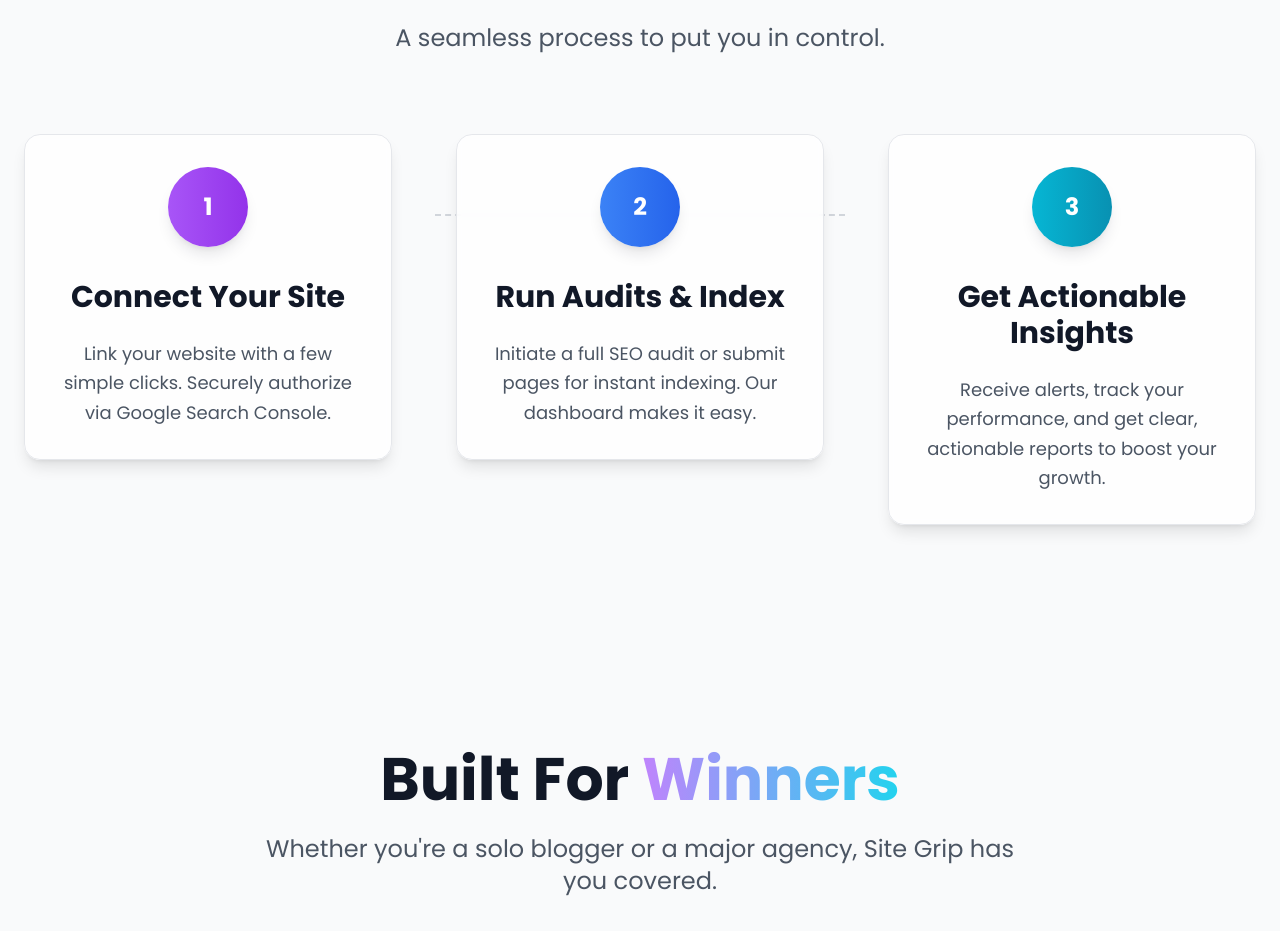
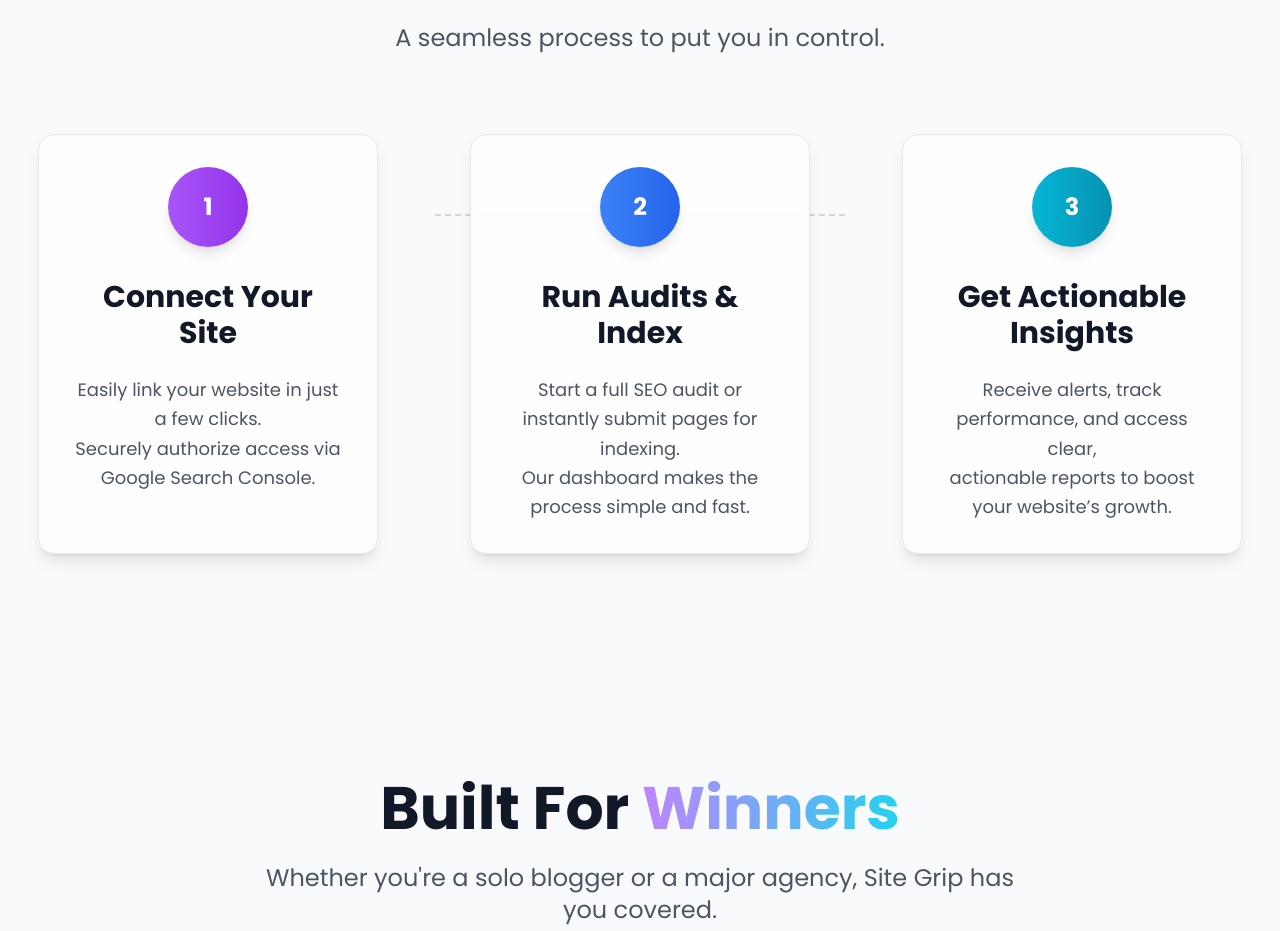
Before and after one commit to Baranidharan911/sitegrip-front, a Next.js app: page / in a window 1280 px wide. Shown: the part 1140-2071 px from the top of the page. Built offline with nearby package versions, Linux system fonts and the light colour scheme; no server answers.

Commit message:
corrected 3 card component

```diff
--- a/src/components/Home/Process.tsx
+++ b/src/components/Home/Process.tsx
@@ -5,19 +5,19 @@ const Process: React.FC = () => {
     {
       number: 1,
       title: 'Connect Your Site',
-      description: 'Link your website with a few simple clicks. Securely authorize via Google Search Console.',
+      description: 'Easily link your website in just a few clicks.\nSecurely authorize access via Google Search Console.',
       color: 'from-purple-500 to-purple-600',
     },
     {
       number: 2,
       title: 'Run Audits & Index',
-      description: 'Initiate a full SEO audit or submit pages for instant indexing. Our dashboard makes it easy.',
+      description: 'Start a full SEO audit or instantly submit pages for indexing.\nOur dashboard makes the process simple and fast.',
       color: 'from-blue-500 to-blue-600',
     },
     {
       number: 3,
       title: 'Get Actionable Insights',
-      description: 'Receive alerts, track your performance, and get clear, actionable reports to boost your growth.',
+      description: 'Receive alerts, track performance, and access clear,\nactionable reports to boost your website’s growth.',
       color: 'from-cyan-500 to-cyan-600',
     },
   ];
@@ -37,14 +37,13 @@ const Process: React.FC = () => {
           <div className="hidden md:block absolute top-20 left-1/3 right-1/3 h-px border-t-2 border-dashed border-gray-300 dark:border-gray-600"></div>
 
           {steps.map((step, index) => (
-            <div key={step.number} className="text-center relative">
-              <div className="bg-white/80 dark:bg-gray-900/30 backdrop-blur-sm border border-gray-200 dark:border-white/10 rounded-2xl p-8 hover:bg-white/90 dark:hover:bg-gray-900/50 transition-all duration-300 hover:transform hover:scale-105 shadow-lg dark:shadow-2xl mb-8">
-                <div className={`w-20 h-20 mx-auto mb-8 rounded-full bg-gradient-to-r ${step.color} flex items-center justify-center shadow-lg`}>
+            <div key={step.number} className="text-center relative flex justify-center">
+              <div className="bg-white/80 dark:bg-gray-900/30 backdrop-blur-sm border border-gray-200 dark:border-white/10 rounded-2xl p-8 hover:bg-white/90 dark:hover:bg-gray-900/50 transition-all duration-300 hover:transform hover:scale-105 shadow-lg dark:shadow-2xl mb-8 flex flex-col items-center min-h-[340px] w-[340px] mx-auto">
+                <div className={`w-20 h-20 mb-8 rounded-full bg-gradient-to-r ${step.color} flex items-center justify-center shadow-lg`}>
                   <span className="text-2xl font-bold text-white">{step.number}</span>
                 </div>
-
                 <h3 className="text-2xl md:text-3xl font-bold text-gray-900 dark:text-white mb-6">{step.title}</h3>
-                <p className="text-lg text-gray-600 dark:text-gray-300 leading-relaxed">
+                <p className="text-lg text-gray-600 dark:text-gray-300 leading-relaxed whitespace-pre-line">
                   {step.description}
                 </p>
               </div>
```
Also changed, not shown: 2 other files (tests, documents, lock files or other folders).
